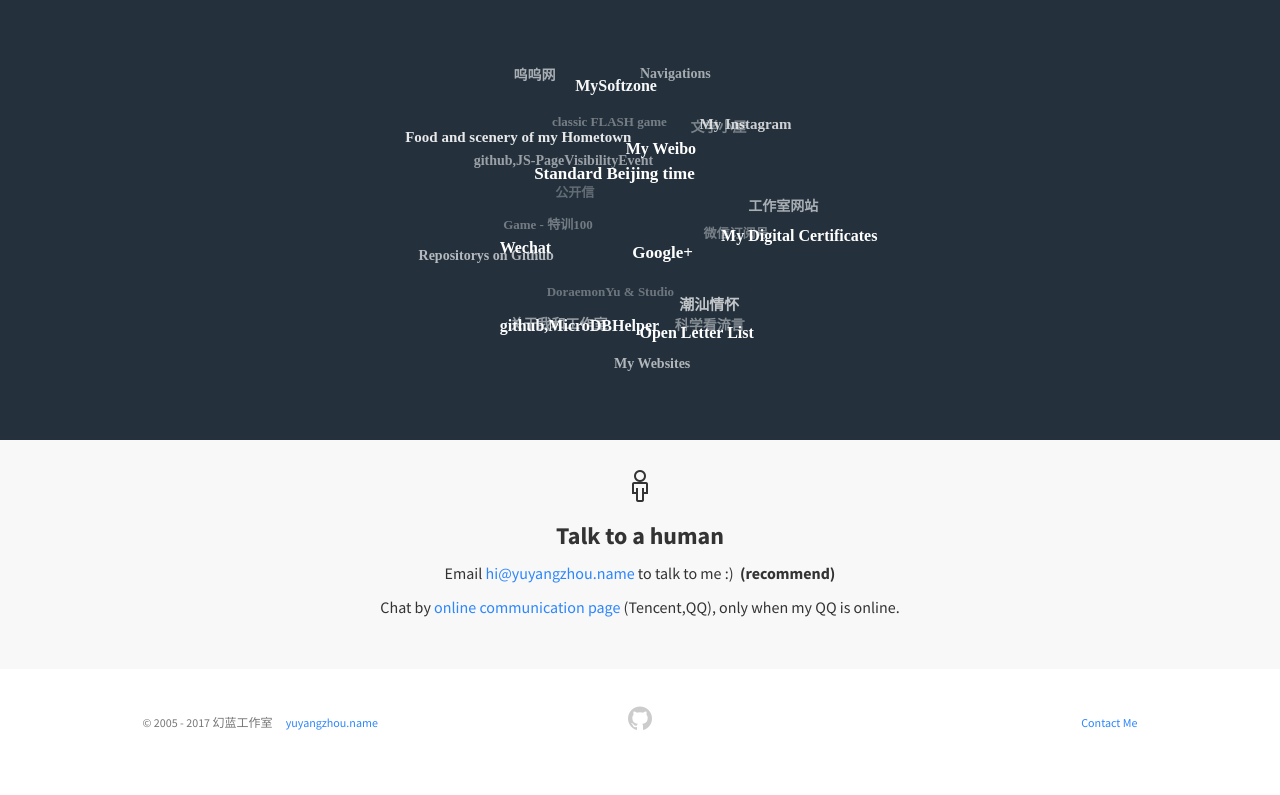
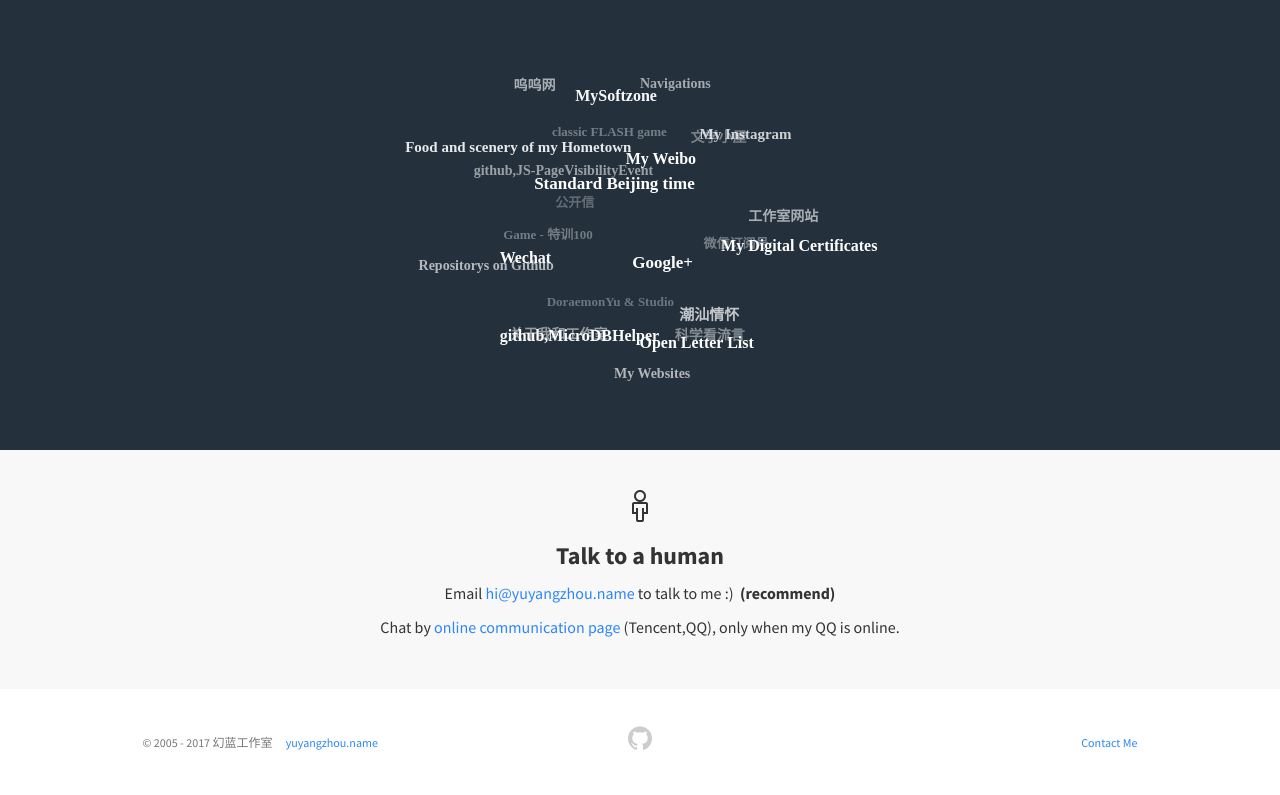
Before and after one commit to DoraemonYu/DoraemonYu.github.io, a Jekyll site: the page built from index.html, in a window 1280 px wide. Shown: the part 446-1241 px from the top of the page. Built offline with Jekyll 4.4.1, drawn with Linux system fonts in a browser that asks for light colours.

Commit message:
adjust the styles.

```diff
--- a/assets/css/TagCloud.css
+++ b/assets/css/TagCloud.css
@@ -1,3 +1,3 @@
-.tagsList {position:relative; width:450px; height:450px; margin: -50px auto; background:#24313d;}
+.tagsList {position:relative; width:450px; height:450px; margin: 0; background:#24313d;}
 .tagsList a {position:absolute; top:0px; left:0px; font-family: Microsoft YaHei; color:#fff; font-weight:bold; text-decoration:none; padding: 3px 6px;white-space: nowrap;  }
 .tagsList a:hover { color:#008ACC; letter-spacing:2px;}
--- a/index.html
+++ b/index.html
@@ -5,7 +5,7 @@
 permalink: /
 ---
 
-<div class="mini-section">
+<div>
     <div class="tagsList" id="links" style="width: 100%;">
 
         <a target="_blank" href="/About">DoraemonYu & Studio</a>
```
